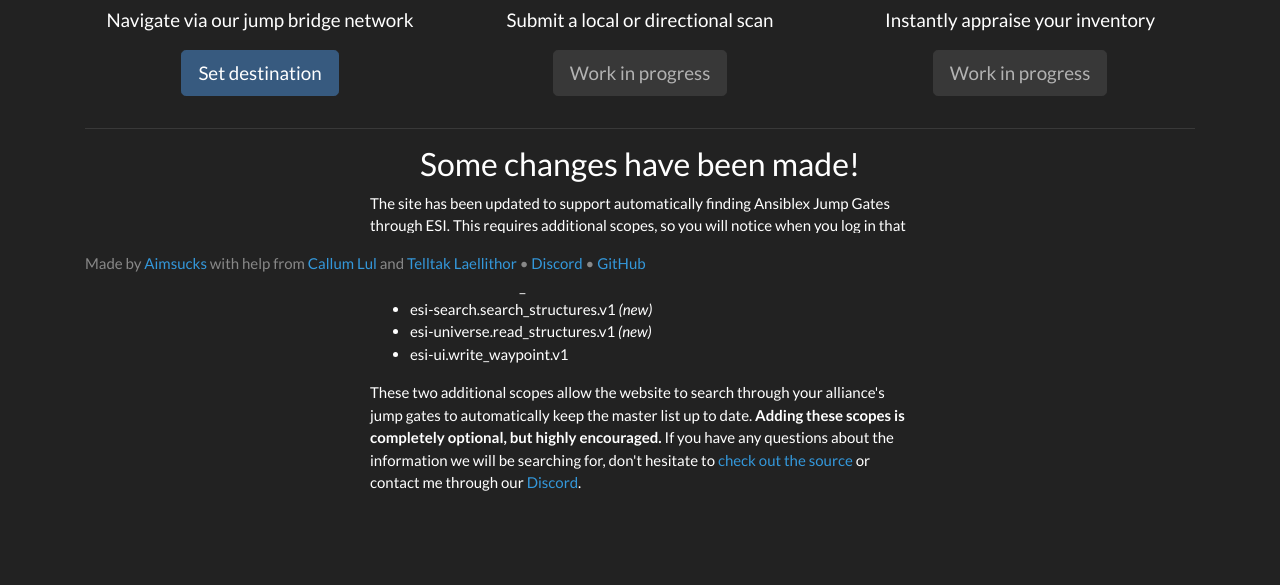
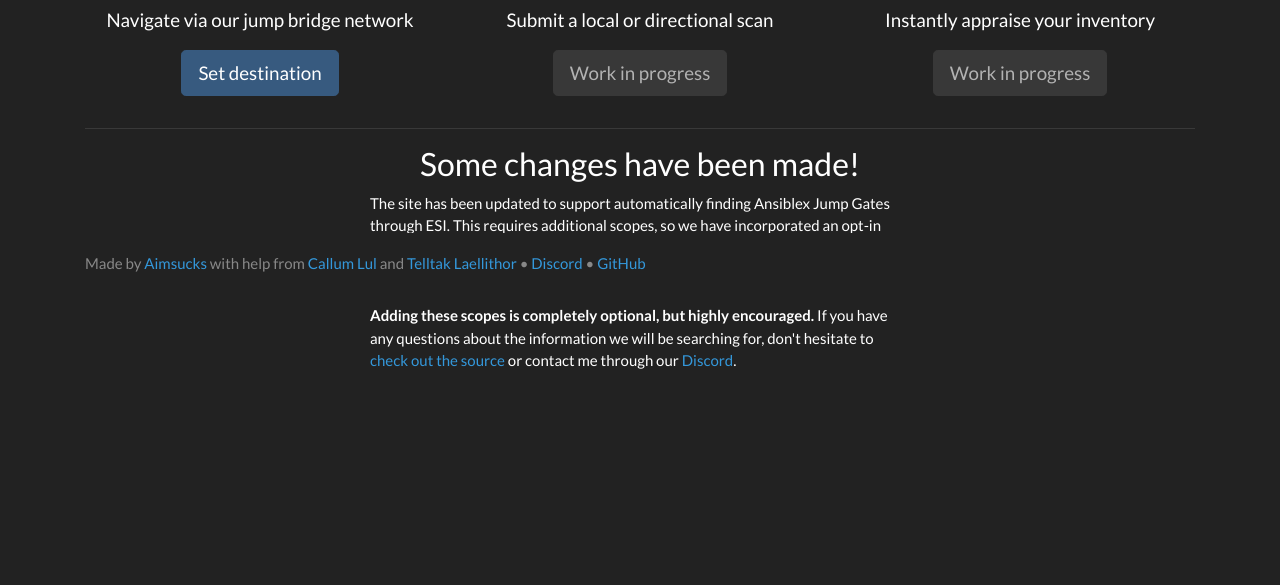
Before and after one commit to Aimsucks/blue-donut, a Django app: page / in a window 1280 px wide. Shown: the part 507-1092 px from the top of the page. After the commit the page ends 876 px from the top, so only its background shows below. Run offline with Django 3.2, Linux system fonts and the light colour scheme; parts of the project's set-up code (start-up, migrations or seed data) failed here and were passed over; some libraries are stand-ins or nearby versions.

Commit message:
Updated the login page to be opt-in and not opt-out.

```diff
--- a/eve_auth/templates/eve_auth/scope_selection.html
+++ b/eve_auth/templates/eve_auth/scope_selection.html
@@ -28,7 +28,7 @@
                         <p>Would you like to give us access to additional scopes so we can search your alliance's
                         jump gates and add them to our tool?</p>
                         <div class="custom-control custom-checkbox text-center">
-                            <input type="checkbox" name="approve" class="custom-control-input" id="approve" checked="">
+                            <input type="checkbox" name="approve" class="custom-control-input" id="approve">
                             <label class="custom-control-label" for="approve">Search and read structures</label>
                         </div>
                         <div class="text-center mt-3">
--- a/homepage/templates/homepage/home.html
+++ b/homepage/templates/homepage/home.html
@@ -55,18 +55,10 @@
 
             <p>
             The site has been updated to support automatically finding Ansiblex Jump Gates through ESI. This requires
-            additional scopes, so you will notice when you log in that we request the following scopes now:
-            <ul>
-                <li>esi-location.read_location.v1</li>
-                <li>esi-search.search_structures.v1 <i>(new)</i></li>
-                <li>esi-universe.read_structures.v1 <i>(new)</i></li>
-                <li>esi-ui.write_waypoint.v1</li>
-            </ul>
-            These two additional scopes allow the website to search through your alliance's jump gates to automatically keep
-            the master list up to date.
-
+            additional scopes, so we have incorporated an opt-in login page to allow us access to them. More information
+            is available on the login page.
+            <br /> <br />
             <b>Adding these scopes is completely optional, but highly encouraged.</b>
-
             If you have any questions about the information we will be searching for, don't hesitate to
             <a class="text-info" href="https://github.com/Aimsucks/blue_donut">check out the source</a>
             or contact me through our
```
